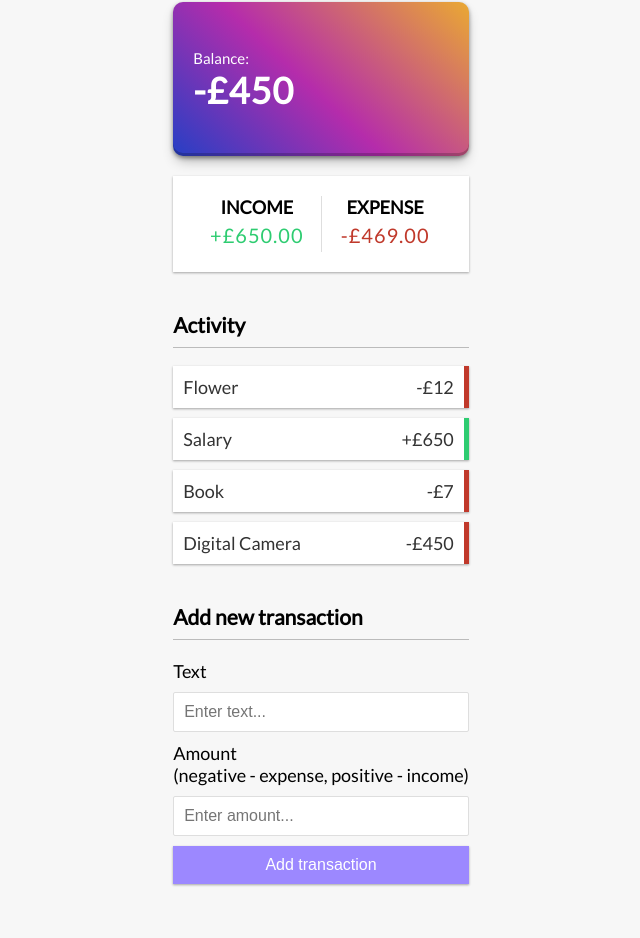
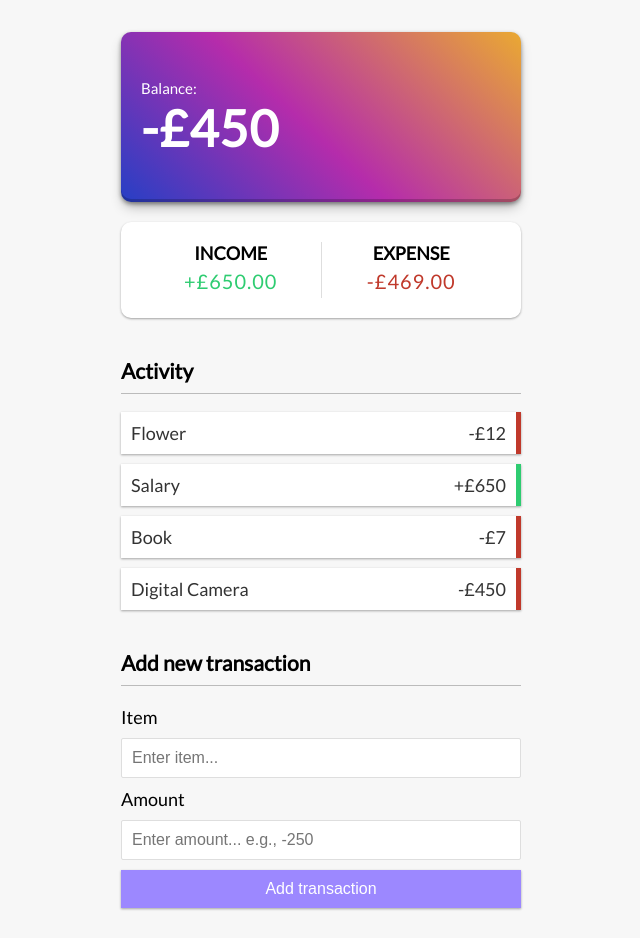
Before and after one commit to jemcap/expendify-app, a React (Vite) app: page / in a window 1280 px wide. Shown: the part 156-1094 px from the top of the page, without its empty margins (319-959 px from the left). Before the commit the page ends 1070 px from the top, so only its background shows below. Built offline with nearby package versions, Linux system fonts and the light colour scheme.

Commit message:
fix: container styling fixes

```diff
--- a/src/components/NewTransaction.jsx
+++ b/src/components/NewTransaction.jsx
@@ -20,15 +20,16 @@ const NewTransaction = () => {
       <h3>Add new transaction</h3>
       <form id="form">
         <div className="form-control">
-          <label htmlFor="text">Text</label>
-          <input type="text" id="text" placeholder="Enter text..." />
+          <label htmlFor="text">Item</label>
+          <input type="text" id="text" placeholder="Enter item..." />
         </div>
         <div className="form-control">
-          <label htmlFor="amount">
-            Amount <br />
-            (negative - expense, positive - income)
-          </label>
-          <input type="number" id="amount" placeholder="Enter amount..." />
+          <label htmlFor="amount">Amount</label>
+          <input
+            type="number"
+            id="amount"
+            placeholder="Enter amount... e.g., -250"
+          />
         </div>
 
         <button className="btn">Add transaction</button>
--- a/src/components/TransactionItem.jsx
+++ b/src/components/TransactionItem.jsx
@@ -5,7 +5,10 @@ const TransactionItem = ({ transaction }) => {
   const sign = transaction.amount < 0 ? "-" : "+";
   return (
     <>
-      <li className={transaction.amount < 0 ? "minus" : "plus"}>
+      <li
+        key={transaction.id}
+        className={transaction.amount < 0 ? "minus" : "plus"}
+      >
         {transaction.text}
         <span>
           {sign}£{Math.abs(transaction.amount)}
--- a/src/index.css
+++ b/src/index.css
@@ -36,11 +36,15 @@ body {
     rgba(0, 0, 0, 0.3) 0px 7px 13px -3px, rgba(0, 0, 0, 0.2) 0px -3px 0px inset;
 }
 
+#balance {
+  font-size: 50px;
+}
+
 header {
   text-align: center;
 }
 
-.container {
+#container {
   margin: 30px auto;
   width: 400px;
 }
@@ -68,6 +72,7 @@ h4 {
   display: flex;
   justify-content: space-between;
   margin: 20px 0;
+  border-radius: 10px;
 }
 
 .inc-exp-container > div {
```
